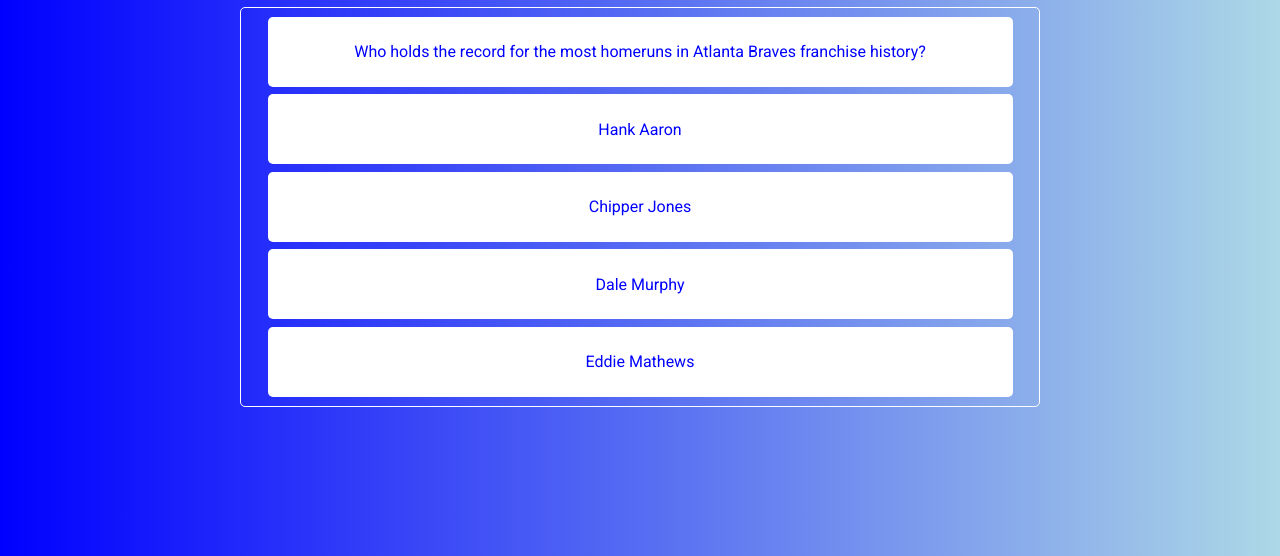
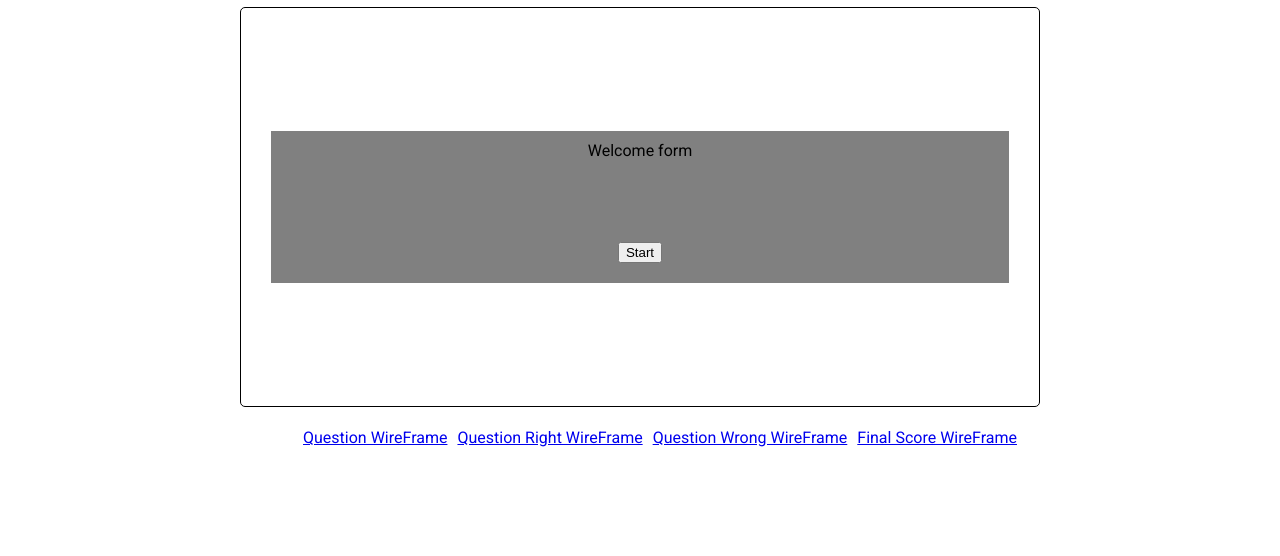
Before and after one commit to jperk224/thinkful_quiz_app_wireframe, a plain HTML site: page index.html in a window 1280 px wide. Shown: the part 244-800 px from the top of the page. Drawn offline with Linux system fonts and the light colour scheme.

Commit message:
wireframe changes from bloc feedback

```diff
--- a/index.css
+++ b/index.css
@@ -3,11 +3,11 @@
 }
 
 html {
-    background-image: linear-gradient(to right, blue, lightblue);
-    background-size: cover;
-    background-repeat: no-repeat;
-    background-position: center center;
-    background-attachment: fixed;
+    /* background-image: linear-gradient(to right, blue, lightblue); */
+    /* background-size: cover; */
+    /* background-repeat: no-repeat; */
+    /* background-position: center center; */
+    /* background-attachment: fixed; */
     height: 100%;
     width: 100%;
     font-family: Roboto, sans;
@@ -23,7 +23,7 @@ header {
     margin-right: auto;
     margin-left: auto;
     text-align: center;
-    color: white;
+    /* color: white; */
     font-family: sans;
 }
 
@@ -32,8 +32,12 @@ main {
     text-align: center;
 }
 
+fieldset {
+    border: none;
+}
+
 .quiz_header {
-    border: 1px solid white;
+    border: 1px solid black;
     border-radius: 5px;
 }
 
@@ -42,13 +46,30 @@ main {
     height: 400px;
     margin-right: auto;
     margin-left: auto;
-    border: 1px solid white;
+    border: 1px solid black;
     border-radius: 5px;
     display: flex;
     flex-direction: column;
     justify-content: space-around;
     padding-top: 5px;
     padding-bottom: 5px;
+}
+
+.quiz_start {
+    margin: 30px;
+    background-color: gray;
+    padding: 10px;
+}
+
+.wireframe_links ul {
+    display: flex;
+    flex-direction: row;
+    list-style: none;
+    justify-content: center;
+}
+
+li {
+    margin: 5px;
 }
 
 .question, .answer {
@@ -58,19 +79,15 @@ main {
     margin-right: auto;
     border-radius: 5px;
     word-wrap: normal;
-    color: blue;
+    /* color: blue; */
     display: flex;
     flex-direction: column;
     justify-content: center;
 }
 /* This is separated from answer as I intend the final verison
 to have separate colors between classes */
-.question {
-    background-color: white;
-}
-
-.answer {
-    background-color: white;
+.question, .answer {
+    background-color: gray;
 }
 
 /******Media Queries******/
--- a/index.html
+++ b/index.html
@@ -1,11 +1,14 @@
 <!DOCTYPE html>
 <html lang="en">
   <head>
-    <meta charset="UTF-8">
-    <meta name="viewport" content="width=device-width, initial-scale=1.0">
-    <meta http-equiv="X-UA-Compatible" content="ie=edge">
+    <meta charset="UTF-8" />
+    <meta name="viewport" content="width=device-width, initial-scale=1.0" />
+    <meta http-equiv="X-UA-Compatible" content="ie=edge" />
     <title>Atlanta Braves Baseball | Quiz App</title>
-    <link href="https://fonts.googleapis.com/css?family=Roboto&display=swap" rel="stylesheet">
+    <link
+      href="https://fonts.googleapis.com/css?family=Roboto&display=swap"
+      rel="stylesheet"
+    />
     <link rel="stylesheet" href="index.css" type="text/css" />
   </head>
   <body>
@@ -17,12 +20,32 @@
     </header>
     <main role="main">
       <div class="container">
-            <div class="question">Who holds the record for the most homeruns in Atlanta Braves franchise history?</div>
-            <div class="answer">Hank Aaron</div>
-            <div class="answer">Chipper Jones</div>
-            <div class="answer">Dale Murphy</div>
-            <div class="answer">Eddie Mathews</div>
+        <form class="quiz_start">
+          <fieldset>
+              <legend>Welcome form</legend>
+              <br>
+              <br>
+              <br>
+              <br>
+            <button>Start</button>
+          </fieldset>
+        </form>
       </div>
+      <div class="wireframe_links">
+          <ul>
+              <li><a href="questionWire.html">Question WireFrame</a></li>
+              <li><a href="questionRight.html">Question Right WireFrame</a></li>
+              <li><a href="questionWrong.html">Question Wrong WireFrame</a></li>
+              <li><a href="finalScore.html">Final Score WireFrame</a></li>
+          </ul>
+      </div>
+      <!-- <div class="container">
+            <div class="question">Question</div>
+            <div class="answer">Answer Choice</div>
+            <div class="answer">Answer Choice</div>
+            <div class="answer">Answer Choice</div>
+            <div class="answer">Answer Choice</div>
+        </div> -->
     </main>
     <!-- <script
       src="https://code.jquery.com/jquery-3.4.1.min.js"
```
Also changed, not shown: finalScore.html (added), questionRight.html (added), questionWire.html (added), questionWrong.html (added). Lines whose indentation alone changed are shown as unchanged.
